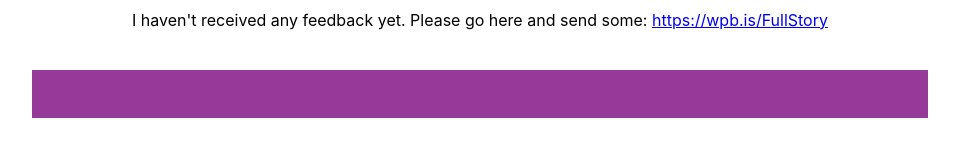
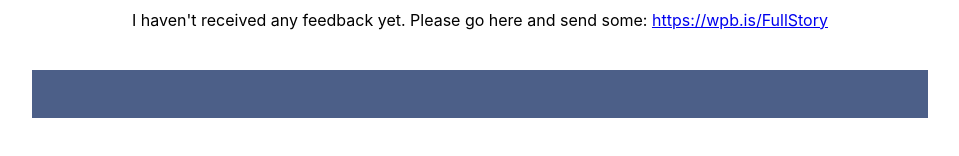
Before and after one commit to patrickbrandt/fullstory-demo, a React (Create React App) app in the folder feedback-portal/: page / in a window 1280 px wide. Shown: the part 270-426 px from the top of the page, without its empty margins (160-1119 px from the left). Built offline with nearby package versions, Linux system fonts and the light colour scheme; no server answers.

Commit message:
changing footer color

```diff
--- a/feedback-portal/src/App.css
+++ b/feedback-portal/src/App.css
@@ -17,7 +17,7 @@ header h1 {
 }
 
 footer {
-  background-color: #973999;
+  background-color: #4c5f88;
   height: 3em;
   width: 100%;
   margin-top: 1.5em;
```
